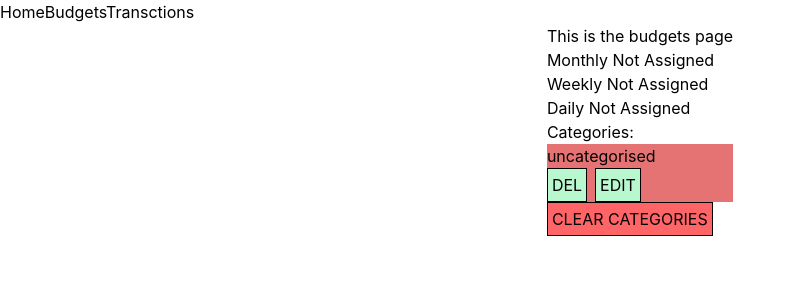
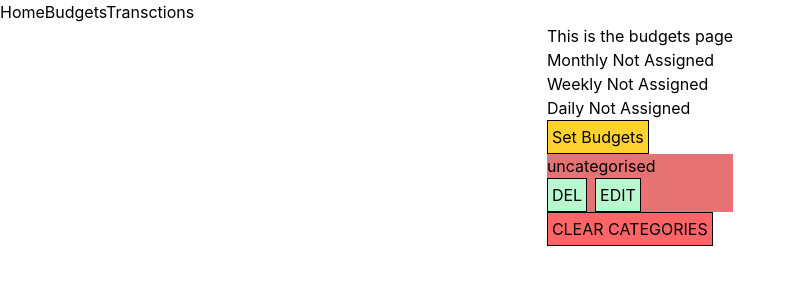
Before and after one commit to Emvil-git/wowee-ree-dough, a React (Vite) app: page /budgets in a window 1280 px wide. Shown: the top 300 px of the page, without its empty margins (0-795 px from the left). Built offline with nearby package versions, Linux system fonts and the light colour scheme.

Commit message:
feat: close budget modal after editing budget

```diff
--- a/src/components/BudgetsModalForm.tsx
+++ b/src/components/BudgetsModalForm.tsx
@@ -1,5 +1,11 @@
-import { useRef, useState } from "react"
+import { useContext, useRef, useState } from "react"
 import useExStore from "../store/expenses"
+import HomeContext from "../pages/Home/homecontext"
+import BudgetContext from "../pages/Budgets/budgetcontext"
+
+interface BudgetModalProps {
+    page: "home" | "budget"
+}
 
 interface BudgetUpdates {
     daily?: number|null
@@ -7,7 +13,7 @@ interface BudgetUpdates {
     monthly?: number|null
 }
 
-export const BudgetsModalForm = () => {
+export const BudgetsModalForm = ({page}: BudgetModalProps) => {
 
     const cBudget = useExStore((state) => state.budgets)
     const updateBudget = useExStore((state) => state.updateBudget)
@@ -17,6 +23,9 @@ export const BudgetsModalForm = () => {
     const dailyRef = useRef<HTMLInputElement>(null)
     const weeklyRef = useRef<HTMLInputElement>(null)
     const monthlyRef = useRef<HTMLInputElement>(null)
+
+    const {setHomeModalShow} = useContext(HomeContext)
+    const {setBModalShow} = useContext(BudgetContext)
 
     const handleEdit = () => {
 
@@ -47,6 +56,13 @@ export const BudgetsModalForm = () => {
             }
 
             setIsEditing(false)
+
+            if (page === "home") {
+                setHomeModalShow(false)
+            } else {
+                setBModalShow(false)
+            }
+
         } else {
             setIsEditing(true)
         }
@@ -59,15 +75,16 @@ export const BudgetsModalForm = () => {
             className="flex flex-col gap-[1em] max-w-120 bg-white"
         >
             {isEditing ?
-                <input className="p-1 border" ref={dailyRef} type="text" defaultValue={cBudget.daily ? cBudget.daily : '0'} /> :
+                <label htmlFor="">Daily: <input className="p-1 border" ref={dailyRef} type="text" defaultValue={cBudget.daily ? cBudget.daily : '0'} /></label> :
                 <span>Daily: {cBudget.daily ? cBudget.daily : 'No budget set'}</span>
             }
             {isEditing ?
-                <input className="p-1 border" ref={weeklyRef} type="text" defaultValue={cBudget.weekly ? cBudget.weekly : '0'} /> :
-                <span>Monthly: {cBudget.weekly ? cBudget.weekly : 'No budget set'}</span>
+                <label htmlFor="">Weekly: <input className="p-1 border" ref={weeklyRef} type="text" defaultValue={cBudget.weekly ? cBudget.weekly : '0'} /></label> :
+                <span>Weekly: {cBudget.weekly ? cBudget.weekly : 'No budget set'}</span>
             }
             {isEditing ?
-                <input className="p-1 border" ref={monthlyRef} type="text" defaultValue={cBudget.monthly ? cBudget.monthly : '0'} /> :
+                <label htmlFor="">Monthly: <input className="p-1 border" ref={monthlyRef} type="text" defaultValue={cBudget.monthly ? cBudget.monthly : '0'} /></label>
+                :
                 <span>Monthly: {cBudget.monthly ? cBudget.monthly : 'No budget set'}</span>
             }
             <div className="flex">
--- a/src/pages/Budgets/Budgets.tsx
+++ b/src/pages/Budgets/Budgets.tsx
@@ -1,13 +1,18 @@
 import { BudgetsTop } from "./components/BudgetsTop"
 import { BudgetCategory } from "./components/BudgetCategory"
+import BudgetContext from "./budgetcontext"
+import { useState } from "react"
 
 const Budgets = () => {
+    const [bModalShow, setBModalShow] = useState(false)
     return(
-        <div>
-            This is the budgets page
-            <BudgetsTop/>
-            <BudgetCategory/>
-        </div>
+        <BudgetContext value={{bModalShow,setBModalShow}}>
+            <div>
+                This is the budgets page
+                <BudgetsTop/>
+                <BudgetCategory/>
+            </div>
+        </BudgetContext>
     )
 }
 
--- /dev/null
+++ b/src/pages/Budgets/budgetcontext.ts
@@ -0,0 +1,15 @@
+import { createContext } from "react"
+
+interface BudgetContextVals {
+    bModalShow: boolean
+    setBModalShow: (bModalShow: boolean) => void
+}
+
+const BudgetContext = createContext<BudgetContextVals>(
+    {
+        bModalShow: false,
+        setBModalShow: () => {}
+    }
+)
+
+export default BudgetContext
--- a/src/pages/Budgets/components/BudgetsTop.tsx
+++ b/src/pages/Budgets/components/BudgetsTop.tsx
@@ -12,8 +12,13 @@ export const BudgetsTop = () => {
                 <span>Daily {budgets.daily === null ? "Not Assigned" : budgets.daily}</span>
             </div>
 
+            <button
+                className="p-1 border bg-amber-300"
+            >
+                Set Budgets
+            </button>
+
             {/* TODO WEEKDAY/WEEKEND SPLIT */}
-            Categories:
         </div>
     )
 }
--- a/src/pages/Home/components/AddModal.tsx
+++ b/src/pages/Home/components/AddModal.tsx
@@ -61,7 +61,7 @@ export const AddModal = () => {
                         case modalMode === "category":
                             return <AddCatModal/>
                         case modalMode === "budget":
-                            return <BudgetsModalForm/>
+                            return <BudgetsModalForm page="home"/>
                         default:
                             return ''
                     }
```
